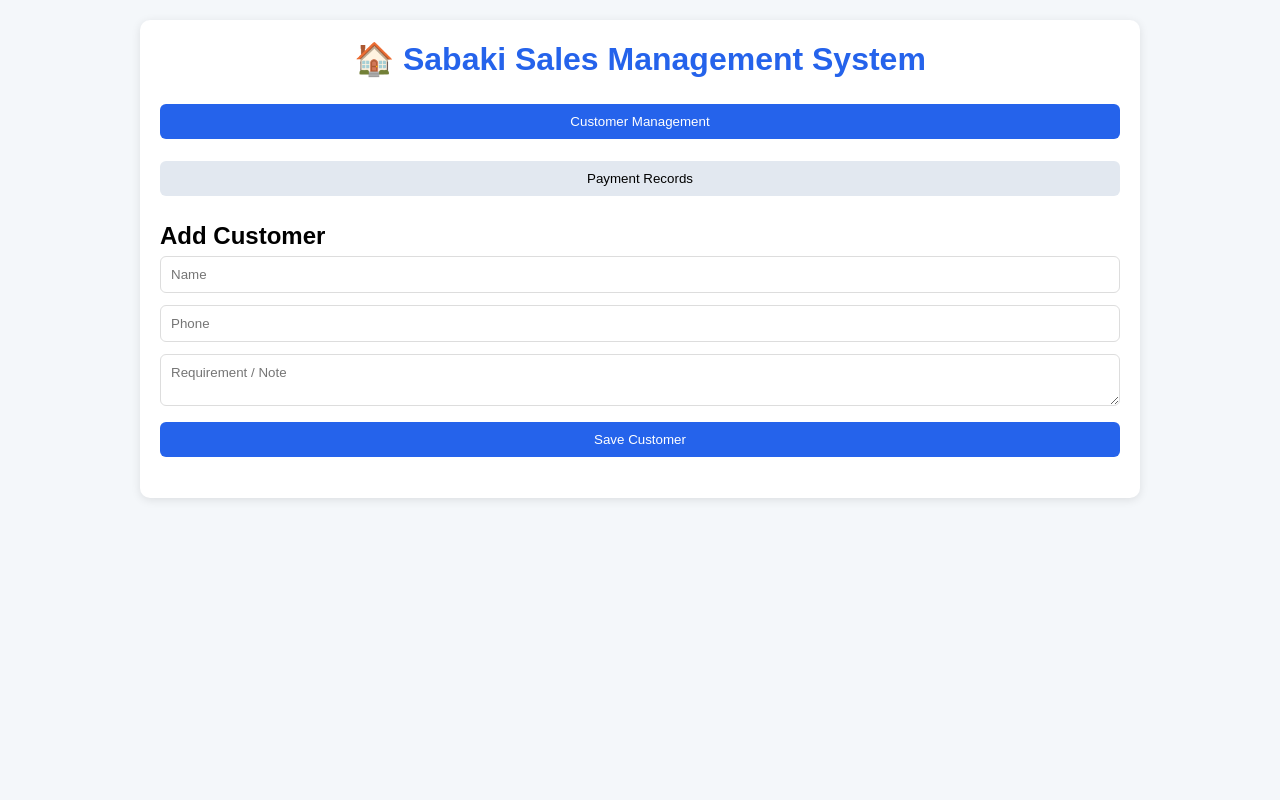
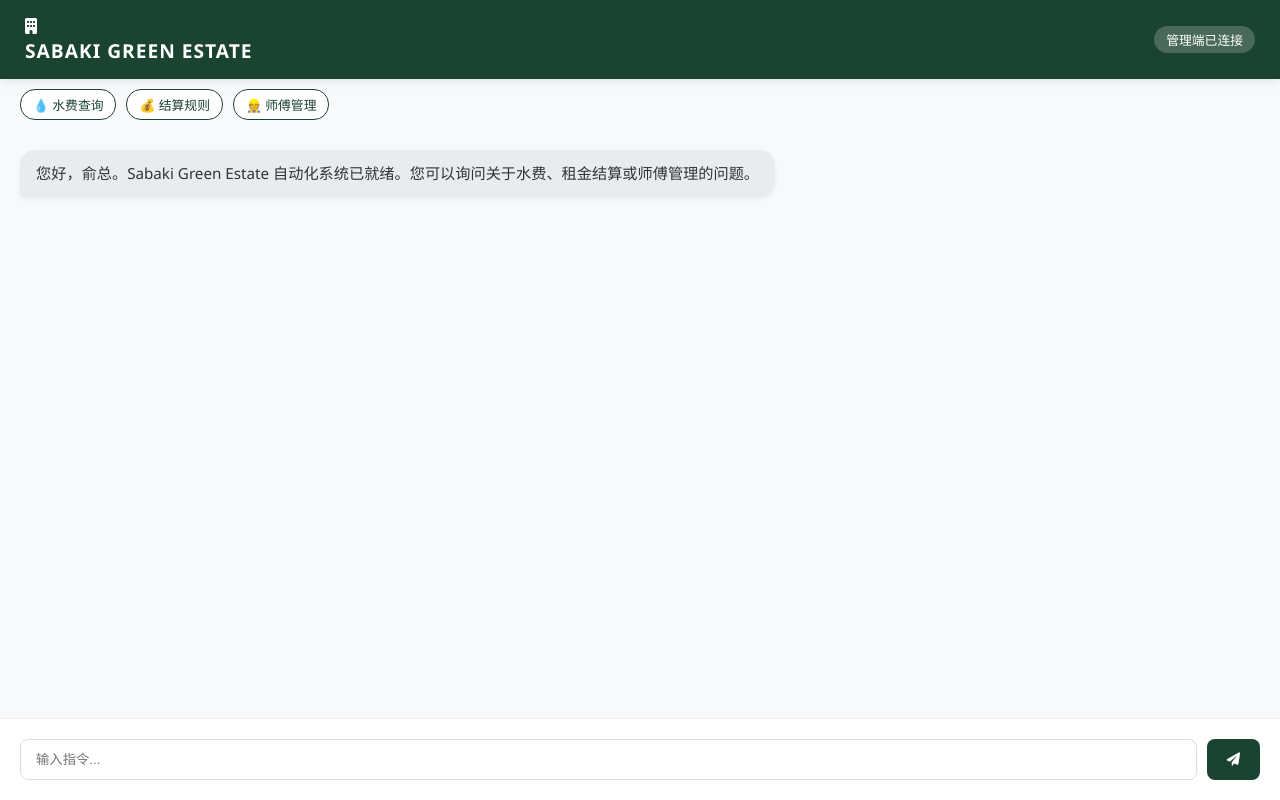
Before and after one commit to johnny8306/openclaw-sales-bot, a plain HTML site: page index.html in a window 1280 px wide. Drawn offline with Linux system fonts and the light colour scheme.

Commit message:
UI upgrade with Sabaki branding and quick tags

```diff
--- a/index.html
+++ b/index.html
@@ -1,142 +1,213 @@
 <!DOCTYPE html>
-<html lang="en">
+<html lang="zh-CN">
 <head>
     <meta charset="UTF-8">
-  <title>Sabaki Sales Management System</title>
+    <meta name="viewport" content="width=device-width, initial-scale=1.0">
+    <title>Sabaki Green Estate - 智能管理系统</title>
+    <link rel="stylesheet" href="https://cdnjs.cloudflare.com/ajax/libs/font-awesome/6.0.0/css/all.min.css">
     <style>
-    *{margin:0;padding:0;box-sizing:border-box;font-family:Arial}
-    body{background:#f4f7fa;padding:20px}
-    .container{max-width:1000px;margin:auto;background:white;padding:20px;border-radius:10px;box-shadow:0 2px 10px rgba(0,0,0,0.1)}
-    h1{color:#2563eb;margin-bottom:20px;text-align:center}
-    .tab{display:flex;gap:10px;margin-bottom:20px;flex-wrap:wrap}
-    .tab button{padding:10px 20px;border:none;background:#e2e8f0;border-radius:6px;cursor:pointer}
-    .tab button.active{background:#2563eb;color:white}
-    .page{display:none}
-    .page.active{display:block}
-    .card{background:#f9fafb;padding:15px;border-radius:8px;margin-bottom:10px}
-    input,textarea,button{width:100%;padding:10px;margin:6px 0;border:1px solid #ddd;border-radius:6px}
-    .save-btn{background:#2563eb;color:white;border:none}
-    .list{margin-top:15px}
-    .item{padding:10px;background:white;border:1px solid #eee;border-radius:6px;margin-bottom:8px}
-    .delete-btn{background:#ef4444;color:white;border:none;padding:4px 8px;border-radius:4px;cursor:pointer;margin-top:5px}
+        :root {
+            --primary-color: #1b4332; /* 深森林绿 */
+            --secondary-color: #d4a373; /* 香槟金 */
+            --bg-color: #f8f9fa;
+            --chat-bg: #ffffff;
+            --user-msg-bg: #2d6a4f;
+            --ai-msg-bg: #e9ecef;
+        }
+
+        body {
+            font-family: 'Segoe UI', Roboto, Helvetica, Arial, sans-serif;
+            background-color: var(--bg-color);
+            margin: 0;
+            display: flex;
+            flex-direction: column;
+            height: 100vh;
+        }
+
+        /* 顶部导航栏 */
+        header {
+            background-color: var(--primary-color);
+            color: white;
+            padding: 15px 25px;
+            display: flex;
+            align-items: center;
+            justify-content: space-between;
+            box-shadow: 0 2px 10px rgba(0,0,0,0.1);
+        }
+
+        header h1 {
+            margin: 0;
+            font-size: 1.2rem;
+            letter-spacing: 1px;
+        }
+
+        .status-tag {
+            font-size: 0.8rem;
+            background: rgba(255,255,255,0.2);
+            padding: 4px 12px;
+            border-radius: 20px;
+        }
+
+        /* 聊天区域 */
+        #chat-container {
+            flex: 1;
+            overflow-y: auto;
+            padding: 20px;
+            display: flex;
+            flex-direction: column;
+            gap: 15px;
+        }
+
+        .message {
+            max-width: 80%;
+            padding: 12px 16px;
+            border-radius: 15px;
+            line-height: 1.5;
+            font-size: 0.95rem;
+            position: relative;
+            box-shadow: 0 2px 5px rgba(0,0,0,0.05);
+        }
+
+        .user-message {
+            align-self: flex-end;
+            background-color: var(--user-msg-bg);
+            color: white;
+            border-bottom-right-radius: 2px;
+        }
+
+        .ai-message {
+            align-self: flex-start;
+            background-color: var(--ai-msg-bg);
+            color: #333;
+            border-bottom-left-radius: 2px;
+        }
+
+        /* 输入区域 */
+        .input-area {
+            background: white;
+            padding: 20px;
+            border-top: 1px solid #eee;
+            display: flex;
+            gap: 10px;
+        }
+
+        input {
+            flex: 1;
+            padding: 12px 15px;
+            border: 1px solid #ddd;
+            border-radius: 8px;
+            outline: none;
+            transition: border 0.3s;
+        }
+
+        input:focus {
+            border-color: var(--secondary-color);
+        }
+
+        button {
+            background-color: var(--primary-color);
+            color: white;
+            border: none;
+            padding: 0 20px;
+            border-radius: 8px;
+            cursor: pointer;
+            transition: opacity 0.3s;
+        }
+
+        button:hover {
+            opacity: 0.9;
+        }
+
+        /* 业务快捷标签 */
+        .quick-tags {
+            padding: 10px 20px;
+            display: flex;
+            gap: 10px;
+            overflow-x: auto;
+        }
+
+        .tag {
+            background: #fff;
+            border: 1px solid var(--primary-color);
+            color: var(--primary-color);
+            padding: 5px 12px;
+            border-radius: 15px;
+            font-size: 0.8rem;
+            white-space: nowrap;
+            cursor: pointer;
+        }
+
+        .tag:hover {
+            background: var(--primary-color);
+            color: #fff;
+        }
     </style>
 </head>
 <body>
-  <div class="container">
-    <h1>🏠 Sabaki Sales Management System</h1>
-    <div class="tab">
-      <button class="tablink active" onclick="openPage('customers')">Customer Management</button>
-      <button class="tablink" onclick="openPage('payments')">Payment Records</button>
+    <header>
+        <div>
+            <i class="fas fa-building"></i>
+            <h1>SABAKI GREEN ESTATE</h1>
+        </div>
+        <div class="status-tag">管理端已连接</div>
+    </header>
+
+    <div class="quick-tags">
+        <div class="tag" onclick="sendQuick('当前水费单价？')">💧 水费查询</div>
+        <div class="tag" onclick="sendQuick('租金结算逻辑？')">💰 结算规则</div>
+        <div class="tag" onclick="sendQuick('中国师傅管理规定？')">👷 师傅管理</div>
     </div>
 
-    <div id="customers" class="page active">
-      <h2>Add Customer</h2>
-      <input type="text" id="cname" placeholder="Name">
-      <input type="text" id="cphone" placeholder="Phone">
-      <textarea id="cnote" placeholder="Requirement / Note"></textarea>
-      <button class="save-btn" onclick="saveCustomer()">Save Customer</button>
-      <div class="list" id="customerList"></div>
-    </div>
-
-    <div id="payments" class="page">
-      <h2>Add Payment Record</h2>
-      <input type="text" id="pname" placeholder="Customer Name">
-      <input type="text" id="pamount" placeholder="Amount">
-      <input type="text" id="pdate" placeholder="Date (e.g. 2025-10-01)">
-      <button class="save-btn" onclick="savePayment()">Save Payment</button>
-      <div class="list" id="paymentList"></div>
+    <div id="chat-container">
+        <div class="message ai-message">
+            您好，俞总。Sabaki Green Estate 自动化系统已就绪。您可以询问关于水费、租金结算或师傅管理的问题。
         </div>
     </div>
 
+    <form class="input-area" id="chat-form">
+        <input type="text" id="user-input" placeholder="输入指令..." autocomplete="off">
+        <button type="submit"><i class="fas fa-paper-plane"></i></button>
+    </form>
+
     <script>
-    // 初始化数据存储
-    let customers = JSON.parse(localStorage.getItem('sabaki_customers')) || [];
-    let payments = JSON.parse(localStorage.getItem('sabaki_payments')) || [];
+        const form = document.getElementById('chat-form');
+        const input = document.getElementById('user-input');
+        const container = document.getElementById('chat-container');
 
-    // 页面加载时渲染数据
-    window.onload = function() {
-      renderCustomers();
-      renderPayments();
-    };
-
-    function openPage(id) {
-      document.querySelectorAll('.page').forEach(p=>p.classList.remove('active'))
-      document.querySelectorAll('.tablink').forEach(t=>t.classList.remove('active'))
-      document.getElementById(id).classList.add('active')
-      event.target.classList.add('active')
+        function addMessage(text, isUser) {
+            const div = document.createElement('div');
+            div.className = `message ${isUser ? 'user-message' : 'ai-message'}`;
+            div.innerText = text;
+            container.appendChild(div);
+            container.scrollTop = container.scrollHeight;
         }
 
-    function saveCustomer() {
-      let name = document.getElementById('cname').value.trim();
-      let phone = document.getElementById('cphone').value.trim();
-      let note = document.getElementById('cnote').value.trim();
-      if (!name) return alert('Name is required');
-
-      customers.push({ id: Date.now(), name, phone, note });
-      localStorage.setItem('sabaki_customers', JSON.stringify(customers));
-      renderCustomers();
-      document.getElementById('cname').value=''
-      document.getElementById('cphone').value=''
-      document.getElementById('cnote').value=''
+        function sendQuick(text) {
+            input.value = text;
+            form.dispatchEvent(new Event('submit'));
         }
 
-    function renderCustomers() {
-      let list = document.getElementById('customerList');
-      list.innerHTML = '';
-      customers.forEach(c => {
-        let item = document.createElement('div');
-        item.className='item';
-        item.innerHTML = `
-          <strong>${c.name}</strong><br>
-          Phone: ${c.phone || 'N/A'}<br>
-          Note: ${c.note || 'N/A'}<br>
-          <button class="delete-btn" onclick="deleteCustomer(${c.id})">Delete</button>
-        `;
-        list.appendChild(item);
+        form.onsubmit = async (e) => {
+            e.preventDefault();
+            const msg = input.value.trim();
+            if (!msg) return;
+
+            addMessage(msg, true);
+            input.value = '';
+
+            // 这里连接你 main.py 的后端接口
+            try {
+                const response = await fetch('/chat', {
+                    method: 'POST',
+                    headers: { 'Content-Type': 'application/json' },
+                    body: JSON.stringify({ message: msg })
                 });
+                const data = await response.json();
+                addMessage(data.reply, false);
+            } catch (e) {
+                addMessage("系统响应异常，请检查后端状态。", false);
             }
-
-    function deleteCustomer(id) {
-      customers = customers.filter(c => c.id !== id);
-      localStorage.setItem('sabaki_customers', JSON.stringify(customers));
-      renderCustomers();
-    }
-
-    function savePayment() {
-      let name = document.getElementById('pname').value.trim();
-      let amt = document.getElementById('pamount').value.trim();
-      let dt = document.getElementById('pdate').value.trim();
-      if (!name || !amt) return alert('Name and Amount are required');
-
-      payments.push({ id: Date.now(), name, amt, dt });
-      localStorage.setItem('sabaki_payments', JSON.stringify(payments));
-      renderPayments();
-      document.getElementById('pname').value=''
-      document.getElementById('pamount').value=''
-      document.getElementById('pdate').value=''
-    }
-
-    function renderPayments() {
-      let list = document.getElementById('paymentList');
-      list.innerHTML = '';
-      payments.forEach(p => {
-        let item = document.createElement('div');
-        item.className='item';
-        item.innerHTML = `
-          <strong>${p.name}</strong><br>
-          Amount: ${p.amt}<br>
-          Date: ${p.dt || 'N/A'}<br>
-          <button class="delete-btn" onclick="deletePayment(${p.id})">Delete</button>
-        `;
-        list.appendChild(item);
-      });
-    }
-
-    function deletePayment(id) {
-      payments = payments.filter(p => p.id !== id);
-      localStorage.setItem('sabaki_payments', JSON.stringify(payments));
-      renderPayments();
-    }
+        };
     </script>
 </body>
 </html>
```
Lines whose indentation alone changed are shown as unchanged.
